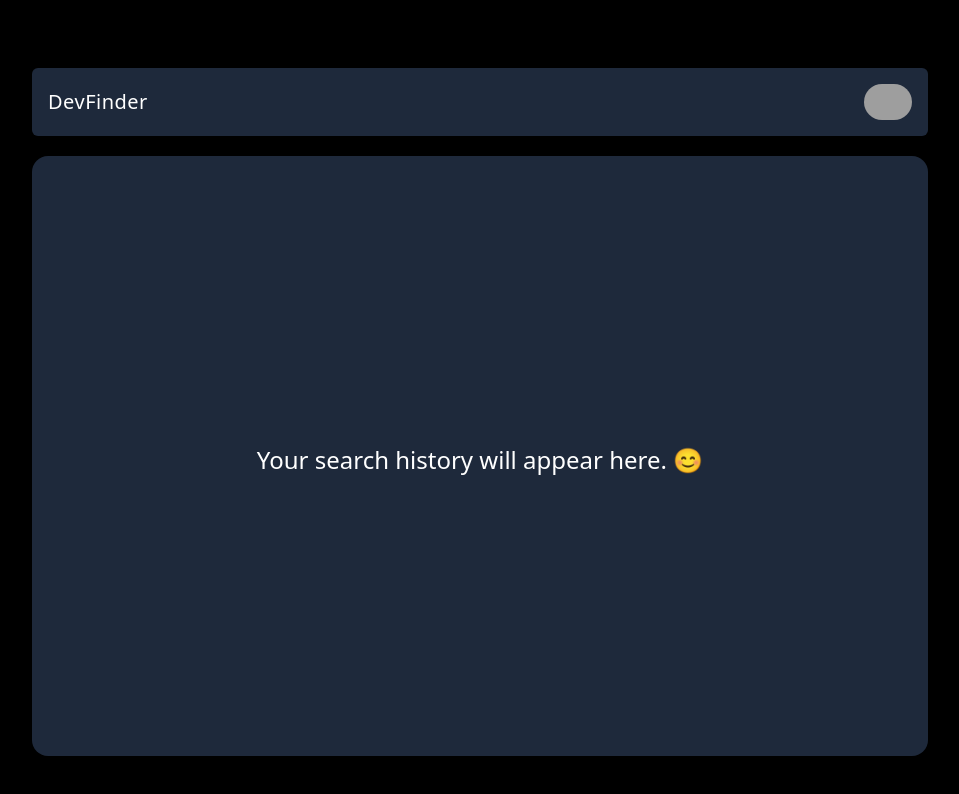
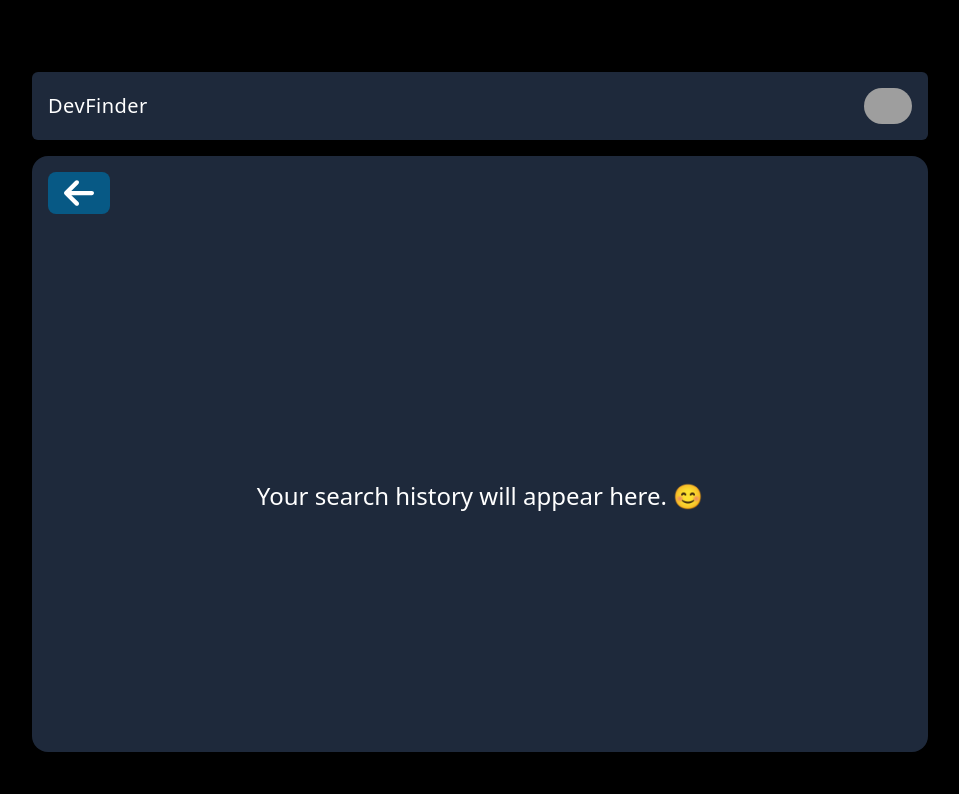
Before and after one commit to Aayush259/Find-GitHub-User, a React (Vite) app: page /Find-GitHub-User/history in a window 1280 px wide. Shown: the top 794 px of the page, without its empty margins (160-1119 px from the left). Built offline with nearby package versions, Linux system fonts and the light colour scheme; grey boxes are pictures that could not be loaded.

Commit message:
Added GoBackBtn in History.jsx

```diff
--- a/src/components/History.jsx
+++ b/src/components/History.jsx
@@ -1,5 +1,6 @@
 import React, { useContext } from 'react';
 import { HistoryContext } from '../historyContext/HistoryContext.jsx';
+import GoBackButton from './GoBackButton.jsx';
 
 export default function History() {
 
@@ -17,7 +18,7 @@ export default function History() {
         const year = date.getFullYear().toString();
 
         return `${day}-${month}-${year}`;
-    }
+    };
 
     // This function deletes the history using its id.
     const handleRemoveHistoryBtnClick = (id) => {
@@ -26,29 +27,33 @@ export default function History() {
     };
 
     return (
+        <>
+        <GoBackButton backURL={'/Find-GitHub-User/'} />
         <div className='
-            flex flex-col items-center mb-4 p-2 pt-4 mx-auto mt-1
-            max-w-4xl w-[95%] min-h-[75vh]
+            flex flex-col items-center mb-4 p-2 pt-4 mx-auto
+            max-w-4xl w-[95%] h-[65vh]
+            overflow-y-auto
             bg-slate-800
-            rounded-2xl'
+            rounded-b-2xl'
         >
             {
                 userHistory.length > 0 ?
                 userHistory.map((history) => <div
                     key={history.id}
                     className='
-                        text-lg w-full flex justify-between
-                        border-b border-slate-500 p-3'
+                        text-sm w-full flex justify-between items-center
+                        border-b border-slate-500 p-1
+                        md:text-lg md:p-3'
                 >
                     <p className='w-full'><span className=''>{formatDate(history['id'])}</span><span className='pl-7'>{history['name']}</span></p>
                     <button
                         className='
-                            hover:opacity-80'
+                            hover:opacity-80 hover:bg-slate-900 p-2 rounded'
                         onClick={() => {
                             handleRemoveHistoryBtnClick(history.id);
                         }}
                     >
-                        <img src='https://raw.githubusercontent.com/Aayush259/Dictionary/c4256ba868a07d677bcc25ff861a58f8606969d8/src/images/xmark-light.svg' alt='Remove item' width={20} />
+                        <img src='https://raw.githubusercontent.com/Aayush259/Dictionary/c4256ba868a07d677bcc25ff861a58f8606969d8/src/images/xmark-light.svg' alt='Remove item' width={15} />
                     </button>
                 </div>) :
                 <span
@@ -59,5 +64,6 @@ export default function History() {
                 </span>
             }
         </div>
+        </>
     );
 };
```
